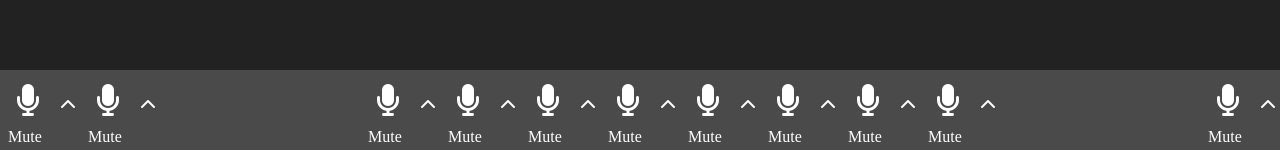
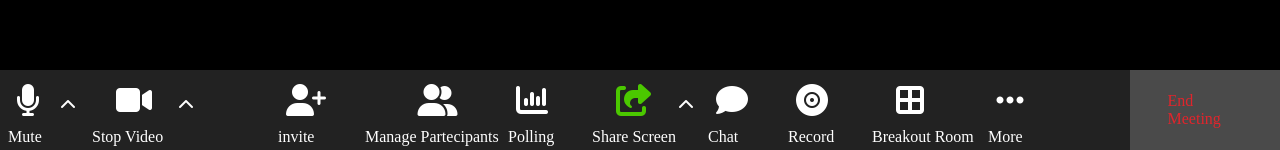
Before and after one commit to vdv-boolean/html-css-zoom, a plain HTML site: page index.html in a window 1280 px wide. Shown: the part 650-800 px from the top of the page. Drawn offline with Linux system fonts and the light colour scheme.

Commit message:
Complete nav

```diff
--- a/assets/style.css
+++ b/assets/style.css
@@ -17,7 +17,7 @@
 
 /* Main */
 body {
-    background-color: var(--black);
+    background-color: black;
 }
 .videocall {
     width: 100%;
@@ -28,7 +28,7 @@ body {
 .call-bts {
     width: 100vw;
     height: 80px;
-    background-color: var(--grey);
+    background-color: var(--back);
     position:fixed;
     bottom: 0;
     left: 0;
@@ -48,13 +48,15 @@ nav {
     height: 100%;
     display: flex;
     justify-content: space-between;
+    background-color: var(--black);
 }
 
 nav > div {
     height: 100%;
     display: flex;
 }
-.mic {
+
+.btn {
     height: 100%;
     width: 80px;
     /* background-color: red; */
@@ -62,13 +64,41 @@ nav > div {
     position: relative;
 }
 
-.fa-microphone {
+.btn-large {
+    width: 120px;
+}
+
+.btn-xl {
+    width: 150px;
+}
+
+.btn .icon {
     position: absolute;
     top: 50%;
     left: 20%;
     transform: translateY(-80%);
     font-size: 2em;
 }
+
+.btn-large .icon {
+    position: absolute;
+    top: 50%;
+    left: 30%;
+    transform: translateY(-80%);
+    font-size: 2em;
+}
+
+.btn-xl .icon {
+    position: absolute;
+    top: 50%;
+    left: 45%;
+    transform: translateY(-80%);
+    font-size: 2em;
+}
+.green {
+    color: var(--green);
+}
+
 span {
     position: absolute;
     bottom: 5%;
@@ -82,3 +112,15 @@ span {
     right: 5%;
     transform: translateY(-80%);
 }
+
+.close-call {
+    background-color: var(--grey);
+}
+
+.close-call span {
+    color: var(--red);
+    position: absolute;
+    top: 50%;
+    left: 50%;
+    transform: translate(-50%, -50%);
+}
--- a/index.html
+++ b/index.html
@@ -64,66 +64,57 @@
                 <div class="call-bts">
                     <nav>
                         <div class="input-device">
-                            <div class="mic">
-                                <i class="fa-solid fa-microphone"></i>
+                            <div class="btn">
+                                <i class="icon fa-solid fa-microphone"></i>
                                 <span>Mute</span>
                                 <i class="fa-solid fa-chevron-up"></i>
                             </div>
-                            <div class="mic">
-                                <i class="fa-solid fa-microphone"></i>
-                                <span>Mute</span>
+                            <div class="btn btn-large">
+                                <i class="icon fa-solid fa-video"></i>
+                                <span>Stop Video</span>
                                 <i class="fa-solid fa-chevron-up"></i>
                             </div>
                         </div>
 
                         <div class="call-functions">
-                            <div class="mic">
-                                <i class="fa-solid fa-microphone"></i>
-                                <span>Mute</span>
+                            <div class="btn">
+                                <i class="icon fa-solid fa-user-plus"></i>
+                                <span>invite</span>
+                            </div>
+                            <div class="btn btn-xl">
+                                <i class="icon fa-solid fa-user-group"></i>
+                                <span>Manage Partecipants</span>
+                            </div>
+                            <div class="btn">
+                                <i class="icon fa-solid fa-chart-column"></i>
+                                <span>Polling</span>
+                            </div>
+                            <div class="btn btn-large">
+                                <i class="green icon fa-solid fa-share-from-square"></i>
+                                <span>Share Screen</span>
                                 <i class="fa-solid fa-chevron-up"></i>
                             </div>
-                            <div class="mic">
-                                <i class="fa-solid fa-microphone"></i>
-                                <span>Mute</span>
-                                <i class="fa-solid fa-chevron-up"></i>
+                            <div class="btn">
+                                <i class="icon fa-solid fa-comment"></i>
+                                <span>Chat</span>
                             </div>
-                            <div class="mic">
-                                <i class="fa-solid fa-microphone"></i>
-                                <span>Mute</span>
-                                <i class="fa-solid fa-chevron-up"></i>
+                            <div class="btn">
+                                <i class="icon fa-solid fa-record-vinyl"></i>
+                                <span>Record</span>
                             </div>
-                            <div class="mic">
-                                <i class="fa-solid fa-microphone"></i>
-                                <span>Mute</span>
-                                <i class="fa-solid fa-chevron-up"></i>
+                            <div class="btn btn-large">
+                                <i class="icon fa-solid fa-border-all"></i>
+                                <span>Breakout Room</span>
                             </div>
-                            <div class="mic">
-                                <i class="fa-solid fa-microphone"></i>
-                                <span>Mute</span>
-                                <i class="fa-solid fa-chevron-up"></i>
-                            </div>
-                            <div class="mic">
-                                <i class="fa-solid fa-microphone"></i>
-                                <span>Mute</span>
-                                <i class="fa-solid fa-chevron-up"></i>
-                            </div>
-                            <div class="mic">
-                                <i class="fa-solid fa-microphone"></i>
-                                <span>Mute</span>
-                                <i class="fa-solid fa-chevron-up"></i>
-                            </div>
-                            <div class="mic">
-                                <i class="fa-solid fa-microphone"></i>
-                                <span>Mute</span>
-                                <i class="fa-solid fa-chevron-up"></i>
+                            <div class="btn">
+                                <i class="icon fa-solid fa-ellipsis"></i>
+                                <span>More</span>
                             </div>
                         </div>
 
                         <div class="close-call">
-                            <div class="mic">
-                                <i class="fa-solid fa-microphone"></i>
-                                <span>Mute</span>
-                                <i class="fa-solid fa-chevron-up"></i>
+                            <div class="btn btn-xl">
+                                <span>End Meeting</span>
                             </div>
                         </div>
 
```
